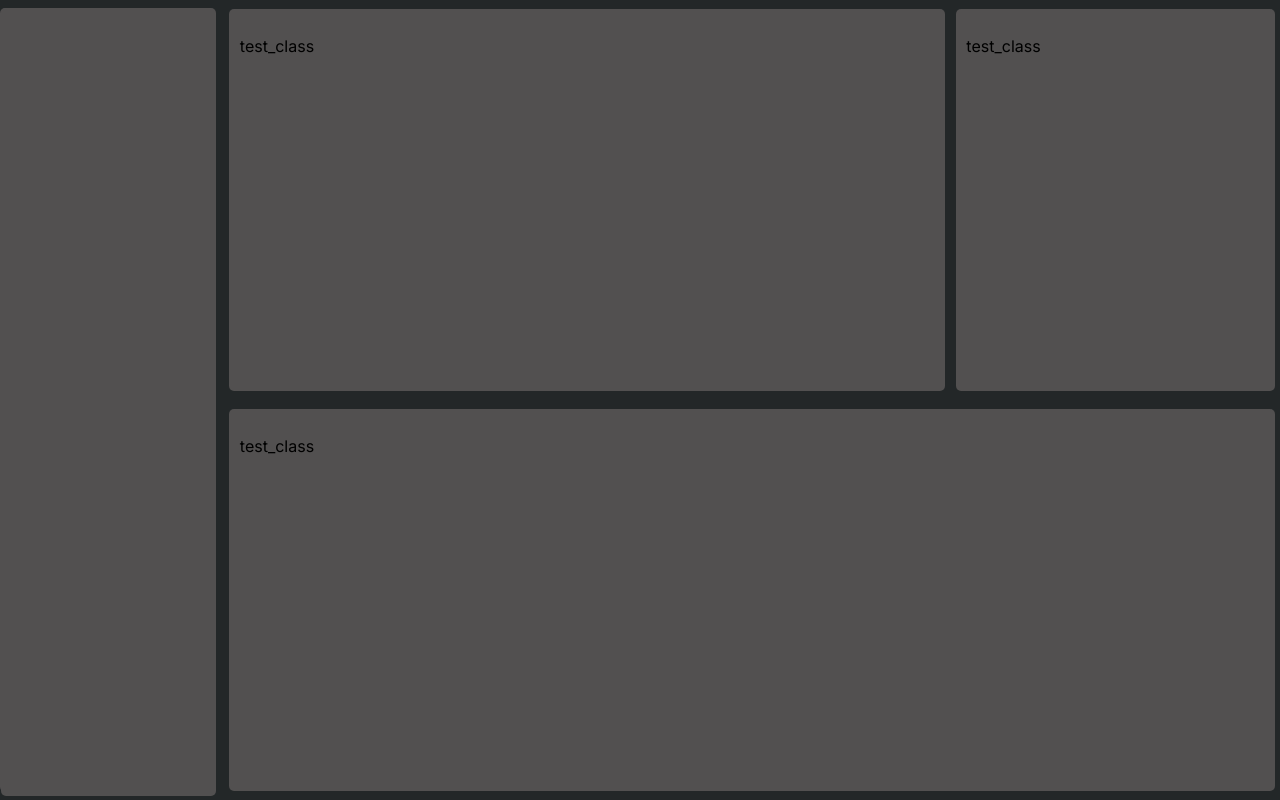
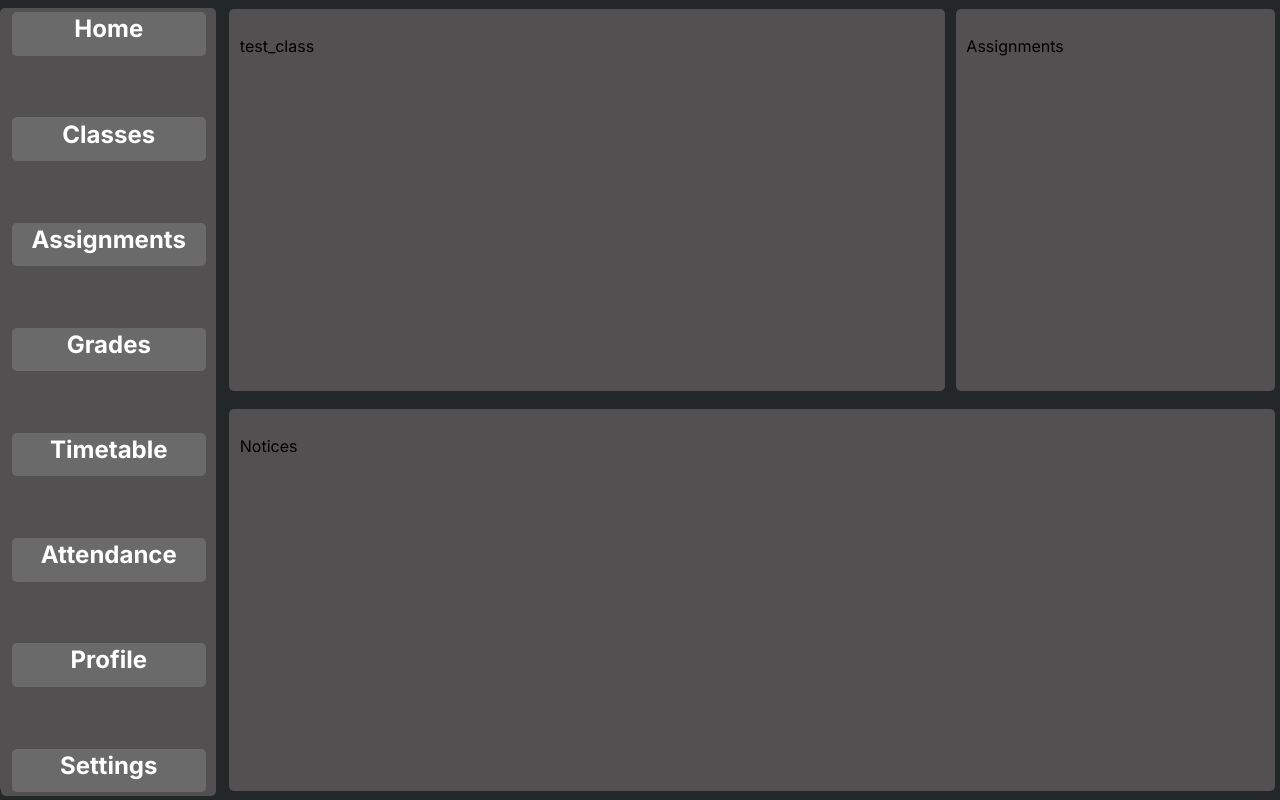
Before and after one commit to Superbro525Alt/compass, a Next.js app: page / in a window 1280 px wide. Built offline with nearby package versions, Linux system fonts and the light colour scheme.

Commit message:
Finished main UI outline

```diff
--- a/src/app/page.tsx
+++ b/src/app/page.tsx
@@ -6,14 +6,45 @@ import { useState } from "react";
 function Container(props: any) {
     return (
         <>
-            <div className="container" style={{"width": props.width, "height": props.height, "maxHeight": props.height}}>
+            <div className={"container " + props.className} style={{"width": props.width, "height": props.height, "maxHeight": props.height}}>
                 {props.children ? props.children.map((child: any) => (
-                    <div>
+                    <>
                         {child}
-                    </div>
+                    </>
                 )) : <div></div>}
             </div>
         </>
+    )
+}
+// how do i make the element go to the top of their container?
+// how do i make the element go to the bottom of their container?
+
+function NavButton(props: any) {
+    return (
+
+            <div className="nav-button">
+                <p style={{margin: "auto auto", textAlign: "center"}}>{props.text}</p>
+            </div>
+
+    )
+}
+
+const NAV_BUTTONS = [
+    "Home",
+    "Classes",
+    "Assignments",
+    "Grades",
+    "Timetable",
+    "Attendance",
+    "Profile",
+    "Settings"
+]
+
+function Class(props: any) {
+    return (
+        <div className="class">
+            <p>{props.name}</p>
+        </div>
     )
 }
 
@@ -34,20 +65,22 @@ export default function Home() {
   return (
     <div className="app">
         <div className="vertical-nav" style={{marginRight: "1%", height: "98%"}}>
-            <Container height="100%"/>
+            <Container height="100%" className="nav-container">
+                    {NAV_BUTTONS ? NAV_BUTTONS.map((key) => (<NavButton text={key}/>)) : <p>Loading...</p>}
+            </Container>
         </div>
         <div className="app-container">
             <div className="row">
                 <Container width="70%">
-                    {classes ? classes.map((key) => (<p>{key.name}</p>)) : <p>Loading...</p>}
+                    {classes ? classes.map((key) => (<Class name={key.name}/>)) : <p>Loading...</p>}
                 </Container>
                 <Container width="30%">
-                    {classes ? classes.map((key) => (<p>{key.name}</p>)) : <p>Loading...</p>}
+                    {classes ? classes.map((key) => (<p>{"Assignments"}</p>)) : <p>Loading...</p>}
                 </Container>
             </div>
             <div className="row">
                 <Container>
-                    {classes ? classes.map((key) => (<p>{key.name}</p>)) : <p>Loading...</p>}
+                    {classes ? classes.map((key) => (<p>{"Notices"}</p>)) : <p>Loading...</p>}
                 </Container>
             </div>
         </div>
--- a/src/styles/globals.scss
+++ b/src/styles/globals.scss
@@ -18,6 +18,18 @@ html, body, #root {
   max-width: 100%;
   border-radius: 5px;
 
+  /* make spacing between child elements even
+   */
+
+
+
+}
+
+.nav-container {
+  display: flex;
+    flex-direction: column;
+    justify-content: space-between;
+    align-items: center;
 }
 
 .app {
@@ -50,3 +62,22 @@ html, body, #root {
   flex-direction: column;
   width: 100%;
 }
+
+.nav-button {
+    width: 90%;
+    height: 5%;
+    background-color: #6b6a6a;
+    border-radius: 5px;
+    margin: 1% auto;
+    border: none;
+    color: white;
+    font-size: 1.5rem;
+    font-weight: bold;
+    cursor: pointer;
+  padding: 1% 1%;
+}
+
+.settings-button {
+  /* place at bottom of parent div */
+
+}
```
